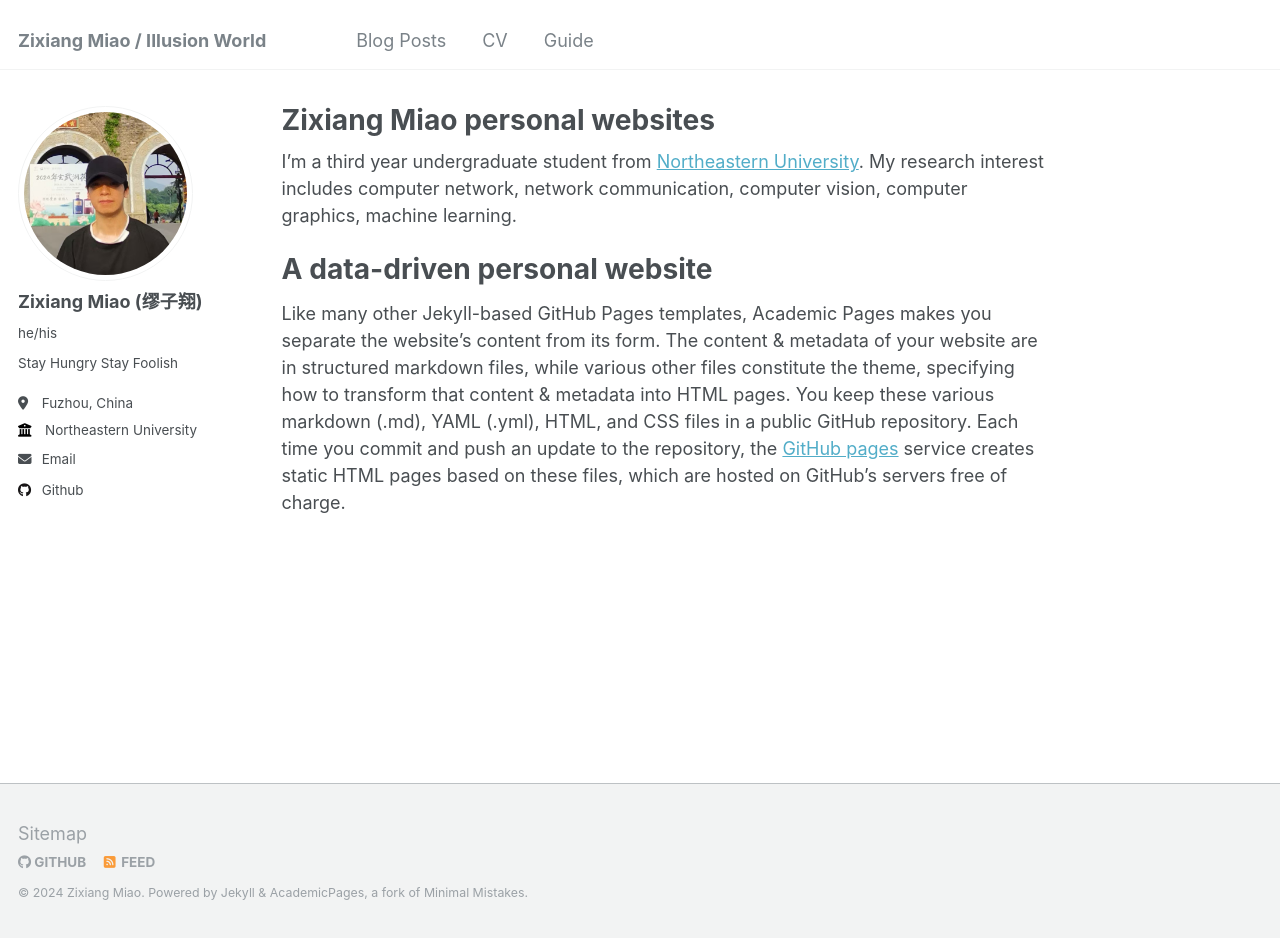
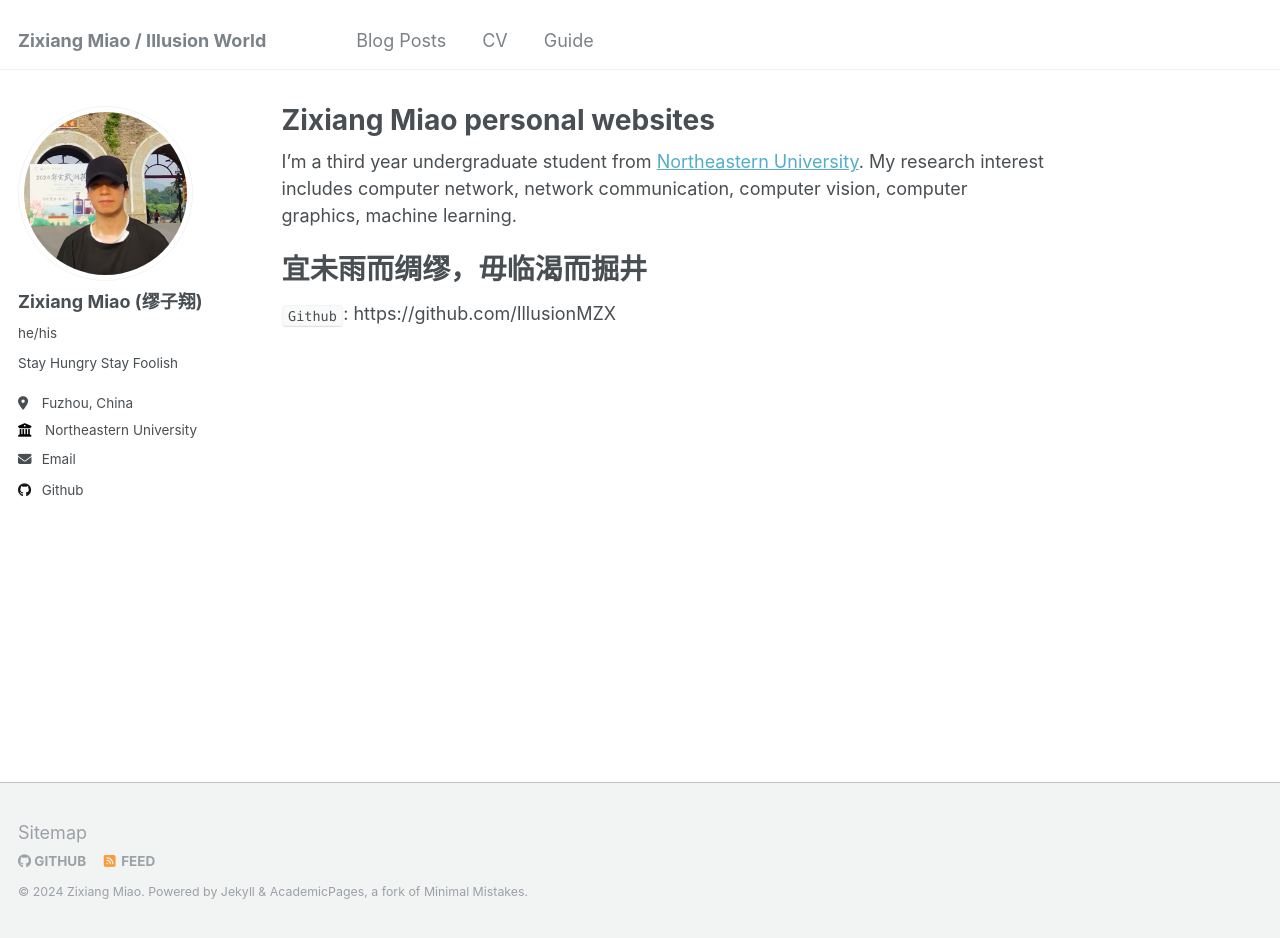
Before and after one commit to IllusionMZX/IllusionMZX.github.io, a Jekyll site: the page built from _pages/about.md, in a window 1280 px wide and 938 px high. Built offline with Jekyll 4.4.1, drawn with Linux system fonts in a browser that asks for light colours.

Commit message:
更新about

```diff
--- a/_pages/about.md
+++ b/_pages/about.md
@@ -9,6 +9,6 @@
 
 I'm a third year undergraduate student from [Northeastern University](https://www.neu.edu.cn/). My research interest includes computer network, network communication, computer vision, computer graphics, machine learning.
 
-A data-driven personal website
+宜未雨而绸缪，毋临渴而掘井
 ======
-Like many other Jekyll-based GitHub Pages templates, Academic Pages makes you separate the website's content from its form. The content & metadata of your website are in structured markdown files, while various other files constitute the theme, specifying how to transform that content & metadata into HTML pages. You keep these various markdown (.md), YAML (.yml), HTML, and CSS files in a public GitHub repository. Each time you commit and push an update to the repository, the [GitHub pages](https://pages.github.com/) service creates static HTML pages based on these files, which are hosted on GitHub's servers free of charge.
+`Github`: https://github.com/IllusionMZX
```
